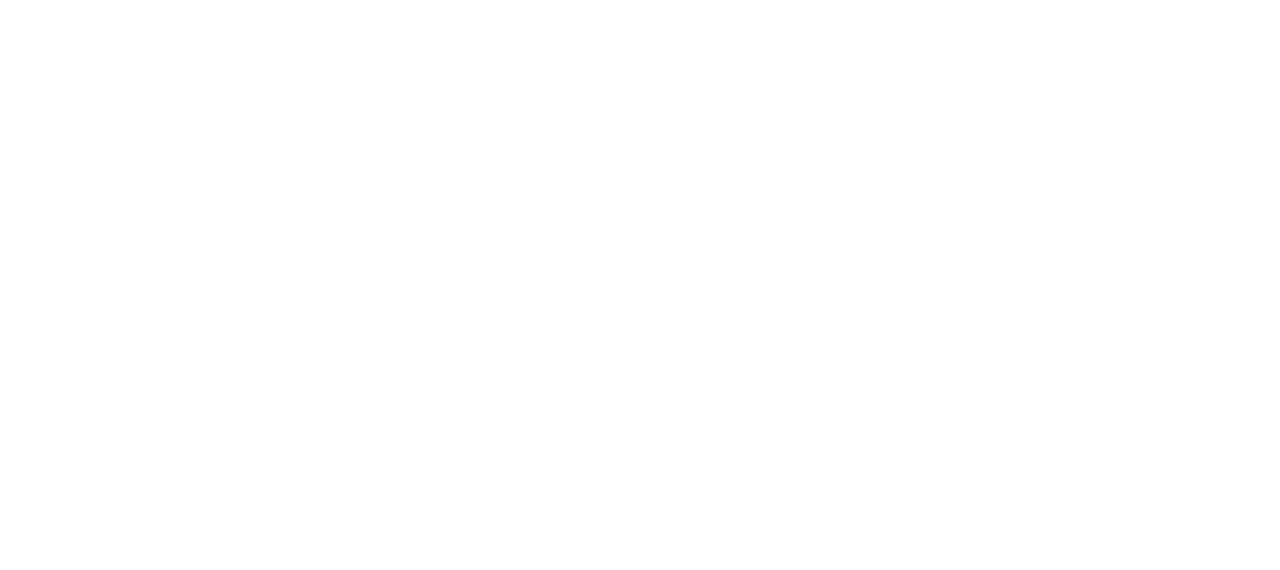
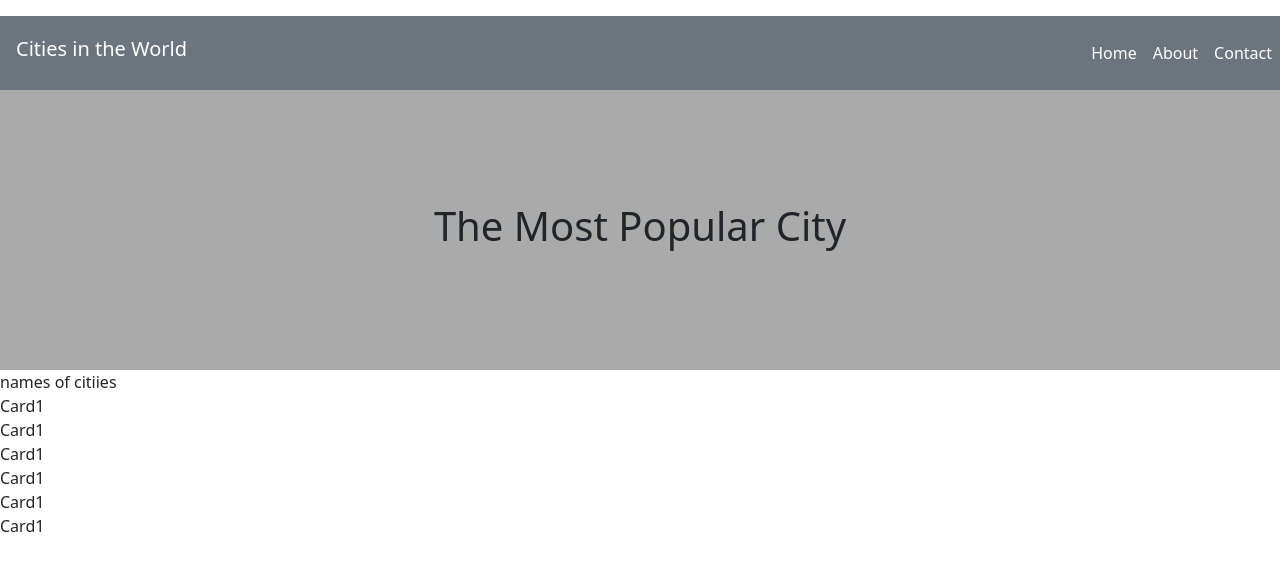
Before and after one commit to Atefa1234/Cities-in-the-World-Bootstrap, a plain HTML site: page index.html in a window 1280 px wide. Drawn offline with Linux system fonts and the light colour scheme.

Commit message:
navbar finished

```diff
--- /dev/null
+++ b/css/styles.css
@@ -0,0 +1,5 @@
+.title-container {
+    background-color: rgb(170, 170, 170);
+    padding-top: 7rem;
+    padding-bottom: 7rem;
+}
--- a/index.html
+++ b/index.html
@@ -4,11 +4,43 @@
     <meta charset="UTF-8">
     <meta name="viewport" content="width=device-width, initial-scale=1.0">
     <link href="./css/bootstrap.min.css" rel="stylesheet">
+    <link href="./css/styles.css" rel="stylesheet">
     <title>Document</title>
 </head>
 <body>
 
+    <nav class="navbar navbar-expand-lg  bg-secondary mt-3 py-3" >
+        <h1 class="navbar-brand mr-4 ps-3 text-white">Cities in the World</h1>
 
+        <button class="navbar-toggler" type="button" data-toggle="collapse" data-target="#navbarNav" aria-controls="navbarNav" aria-expanded="false" aria-label="Toggle navigation">
+          <span class="navbar-toggler-icon"></span>
+        </button>
+
+        <div class="collapse navbar-collapse justify-content-end" id="navbarNav">
+          <ul class="navbar-nav">
+            <li class="nav-item">
+              <a class="nav-link text-white" href="#">Home</a>
+            </li>
+            <li class="nav-item">
+              <a class="nav-link text-white" href="#">About</a>
+            </li>
+            <li class="nav-item">
+              <a class="nav-link text-white" href="#">Contact</a>
+            </li>
+          </ul>
+        </div>
+      </nav>
+      <div class="title-container">
+      <h1 class="text-dark text-center">The Most Popular City</h1>
+      </div>
+    <div class="cards-container col"></div>
+    <div class="names-of-cities">names of citiies</div>
+    <div>Card1</div>
+    <div>Card1</div>
+    <div>Card1</div>
+    <div>Card1</div>
+    <div>Card1</div>
+    <div>Card1</div>
 
     <script src="./js/bootstrap.min.js"></script>
 </body>
```
